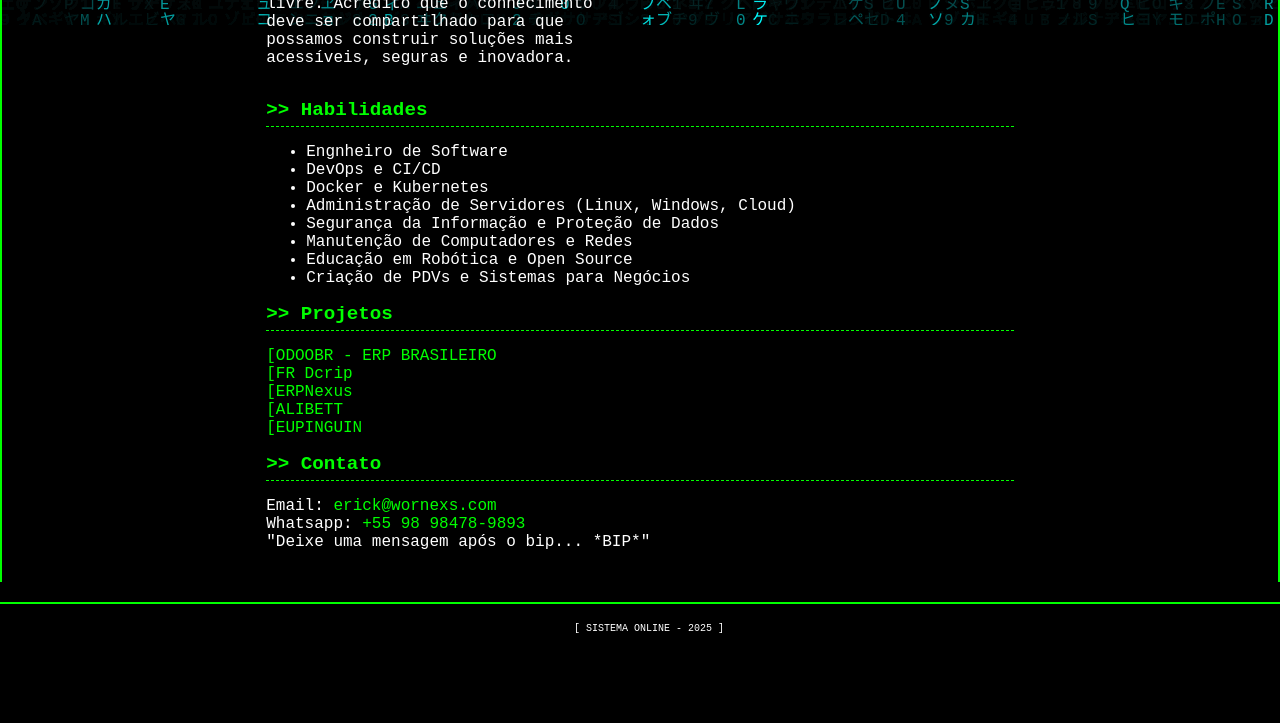
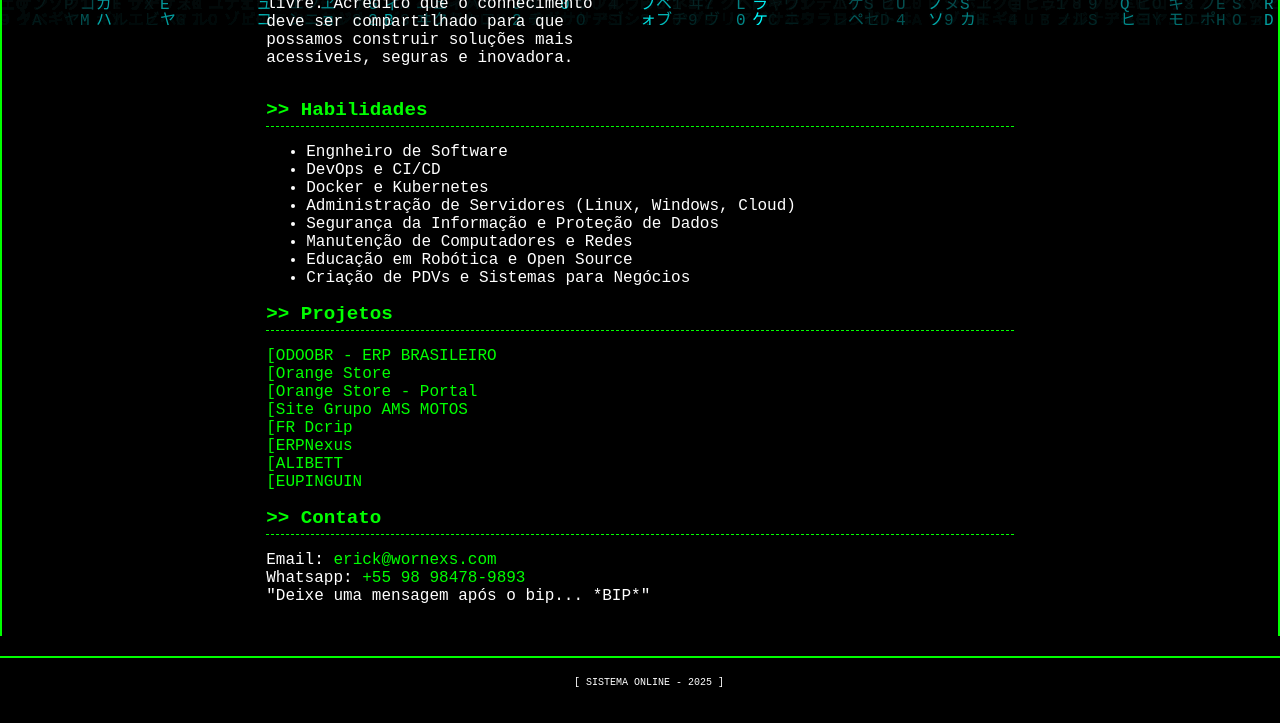
Before and after one commit to erickdevit/portifolio, a plain HTML site: page index.html in a window 1280 px wide. Shown: the part 775-1498 px from the top of the page. Before the commit the page ends 1444 px from the top, so only its background shows below. Drawn offline with Linux system fonts and the light colour scheme.

Commit message:
Add links to Orange Store and AMS MOTOS

```diff
--- a/index.html
+++ b/index.html
@@ -67,6 +67,9 @@
             <h2>>> Projetos</h2>
             <p>
                 <a href="https://github.com/erickdevit/odoobr" data-link="https://github.com/erickdevit/odoobr">[ODOOBR - ERP BRASILEIRO</a><br>
+                <a href="portal.orangestoreoficial.com.br" data-link="portal.orangestoreoficial.com.br">[Orange Store </a><br>
+                <a href="orangestoreoficial.com.br" data-link="orangestoreoficial.com.br">[Orange Store - Portal </a><br>
+                <a href="amsmotos.com" data-link="amsmotos.com">[Site Grupo AMS MOTOS</a><br>
                 <a href="#" data-link="/">[FR Dcrip</a><br>
                 <a href="#" data-link="/">[ERPNexus</a><br>
                 <a href="#" data-link="/">[ALIBETT </a><br>
```
